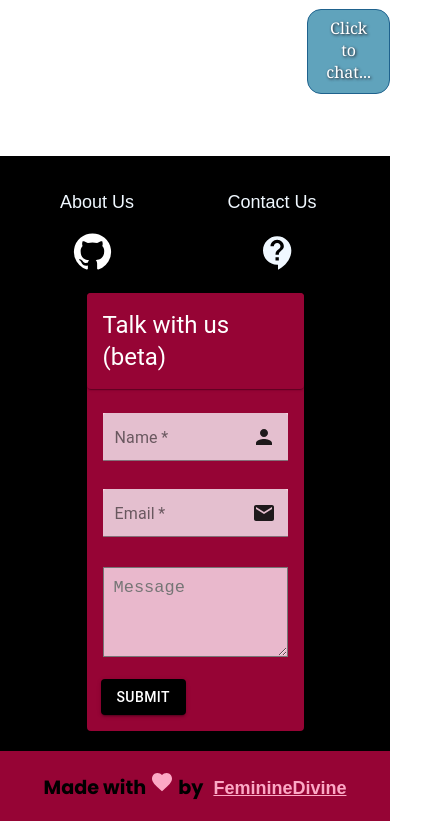
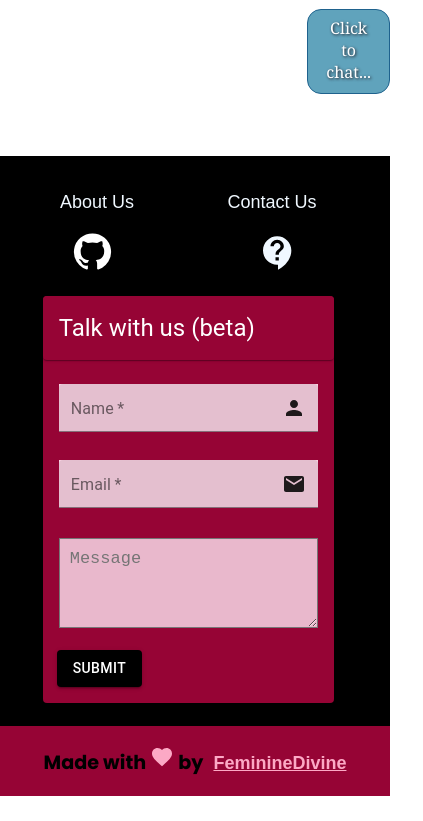
Before and after one commit to Feminine-Divine/periodo, a Next.js app in the folder periodo/: page / in a window 390 px wide. Shown: the part 750-1571 px from the top of the page, 423 px wide, since content can reach past the window. After the commit the page ends 1546 px from the top, so only its background shows below. Built offline with nearby package versions, Linux system fonts and the light colour scheme; no server answers; a web font is replaced by a local one.

Commit message:
changed alignment and made responsive

```diff
--- a/periodo/components/Footer/Footer.module.css
+++ b/periodo/components/Footer/Footer.module.css
@@ -67,3 +67,14 @@
   outline: "none";
   padding: "10px";
 } */
+
+.contactButton {
+  font-size: 100px;
+}
+
+@media (max-width: 480px) {
+  .contactus {
+    margin: 1% -19%;
+    margin-right: -53px;
+  }
+}
```
